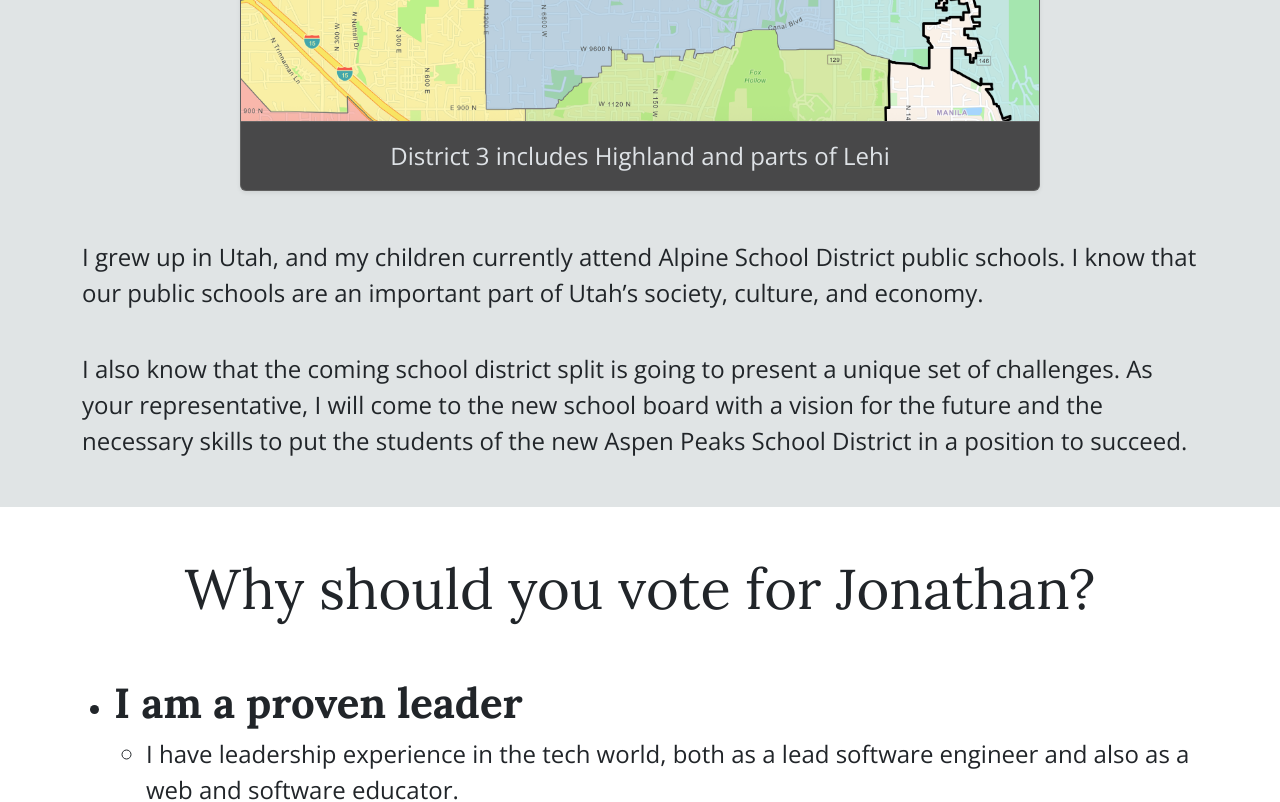
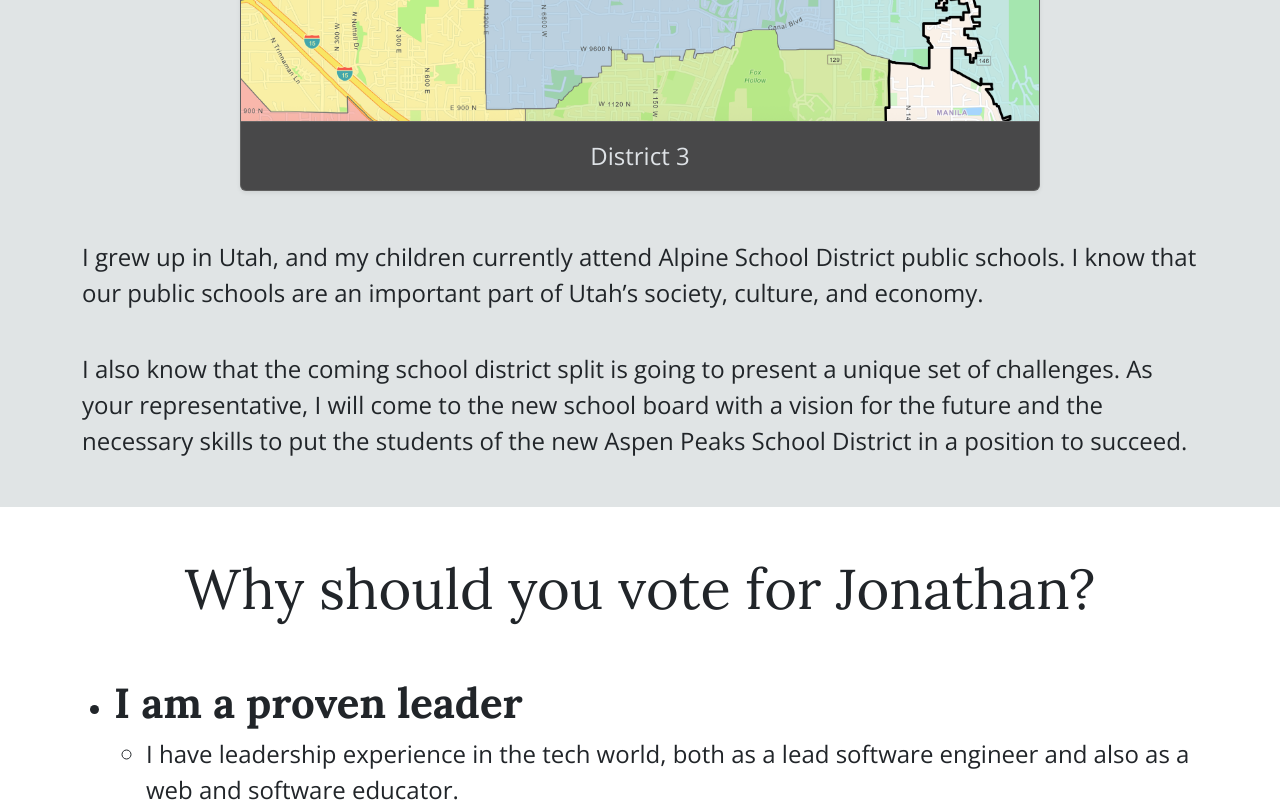
Before and after one commit to jbejar/voteforjonathan, a Next.js app: page / in a window 1280 px wide. Shown: the part 1320-2122 px from the top of the page. Built offline with nearby package versions, Linux system fonts and the light colour scheme.

Commit message:
replace aspen.jpg with aspen.webp and update footer background; simplify district description in card footer

```diff
--- a/src/app/globals.scss
+++ b/src/app/globals.scss
@@ -43,7 +43,7 @@
 
 // Custom footer styles
 footer.bg-secondary {
-  background: linear-gradient(rgba(0, 0, 0, 0.7), rgba(0, 0, 0, 0.7)), url('/images/aspen.jpg') !important;
+  background: linear-gradient(rgba(0, 0, 0, 0.7), rgba(0, 0, 0, 0.7)), url('/images/aspen.webp') !important;
   background-size: cover !important;
   background-position: center !important;
   border-top: none !important;
--- a/src/app/page.tsx
+++ b/src/app/page.tsx
@@ -52,7 +52,7 @@
                                     /></a>
                             </div>
                             <CardFooter className="p-3 text-center">
-                                District 3 includes Highland and parts of Lehi
+                                District 3
                             </CardFooter>
                         </Card>
                     </Col>
```
Also changed, not shown: public/images/aspen.webp (added), 1 other file (tests, documents, lock files or other folders).
